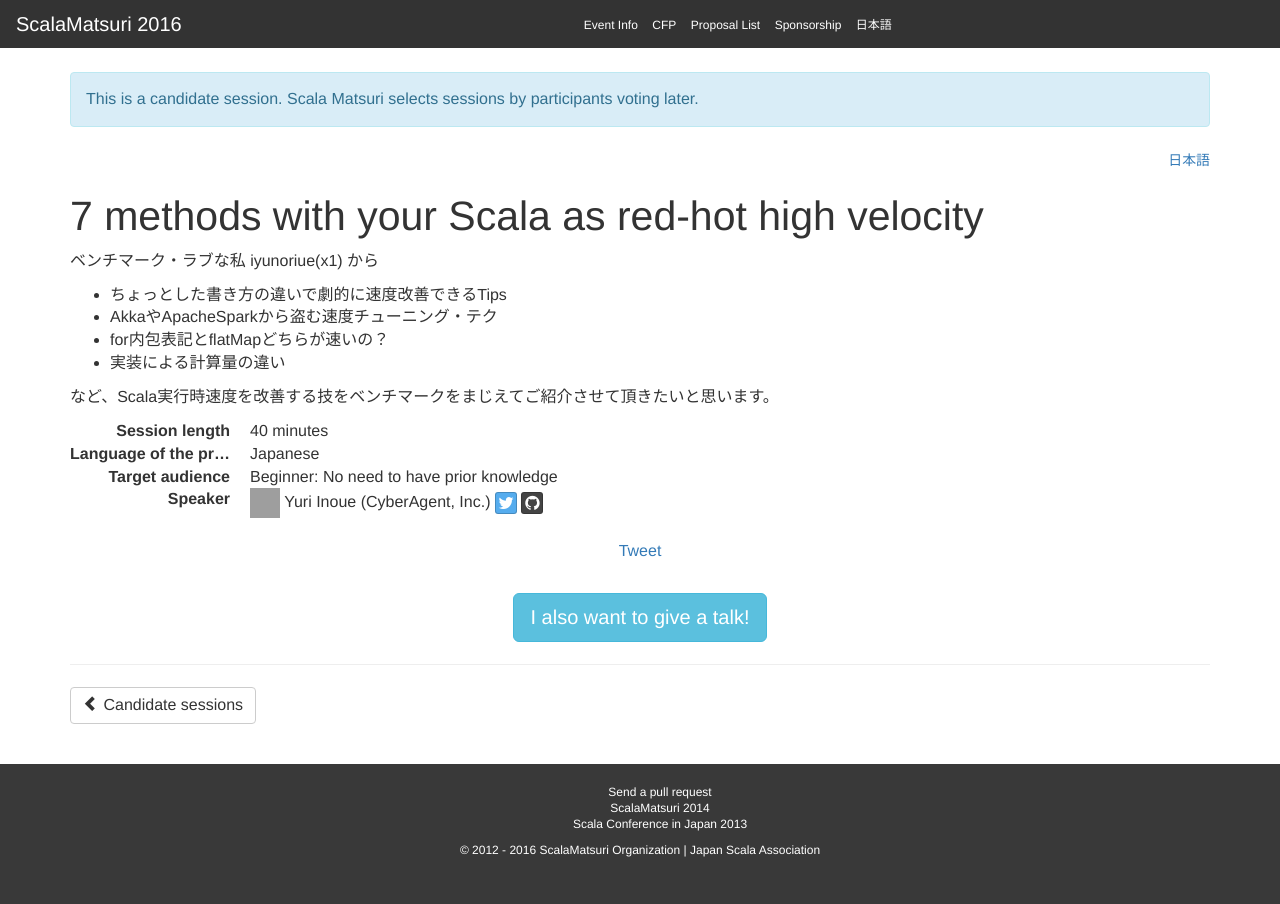
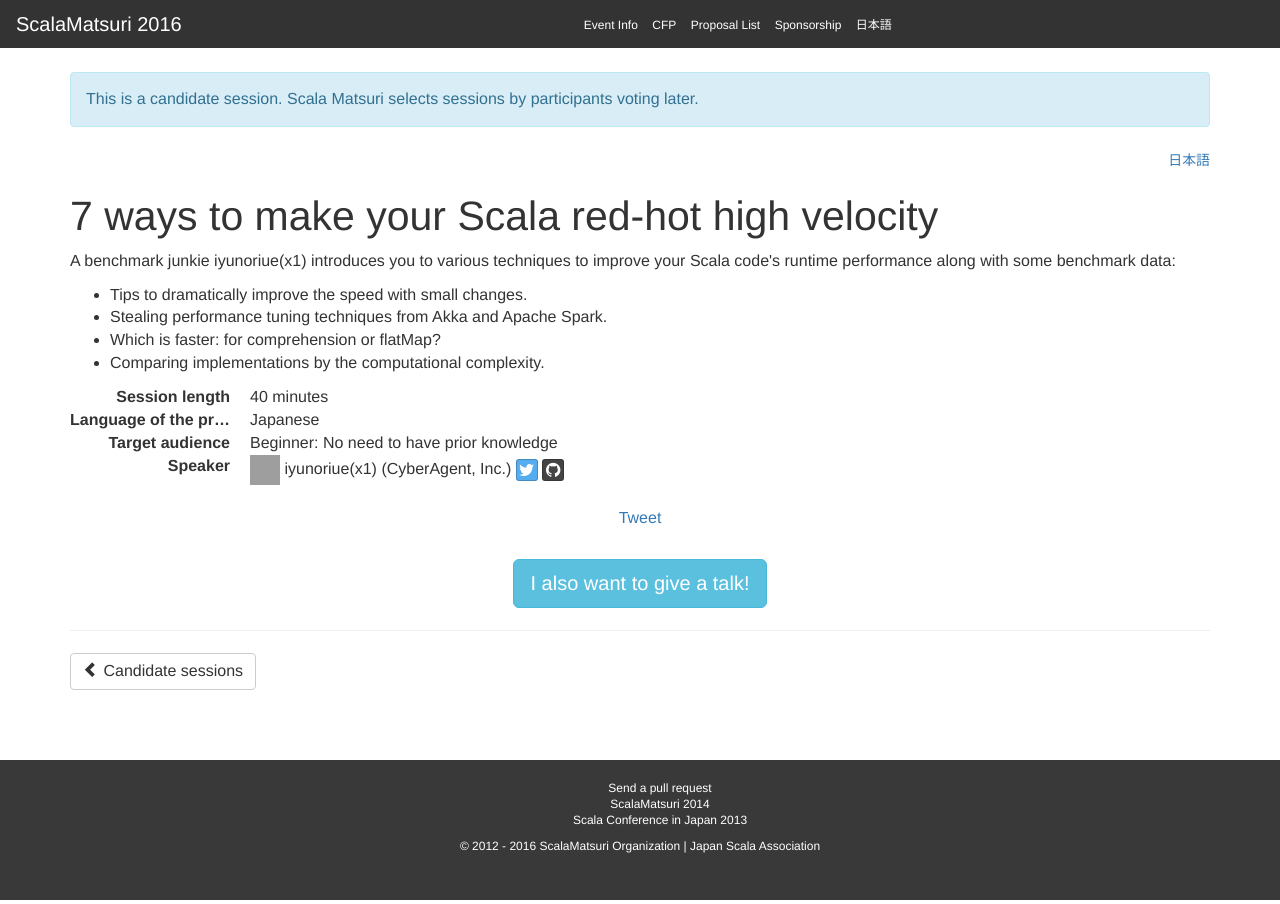
Before and after one commit to scalajp/2016.scalamatsuri.org, a Jekyll site: the page built from _candidates_en/YuriInoue_1.html, in a window 1280 px wide. Built offline with Jekyll 4.4.1, drawn with Linux system fonts in a browser that asks for light colours; nearby versions of some CDN libraries; comment, search, counter and statistics services are not loaded; grey boxes are pictures that could not be loaded.

Commit message:
Translates YuriInoue_1.html

```diff
--- a/_candidates_en/YuriInoue_1.html
+++ b/_candidates_en/YuriInoue_1.html
@@ -1,6 +1,6 @@
 ---
-name: Yuri Inoue
-title: 7 methods with your Scala as red-hot high velocity
+name: iyunoriue(x1)
+title: 7 ways to make your Scala red-hot high velocity
 length: 40
 audience: Beginner
 language: Japanese
@@ -9,11 +9,11 @@ github: x1-
 icon: https://pbs.twimg.com/profile_images/530298842156003328/10bY4mf8_400x400.png
 organization: CyberAgent, Inc.
 ---
-<p>ベンチマーク・ラブな私 iyunoriue(x1) から</p>
+<p>A benchmark junkie iyunoriue(x1) introduces you to various techniques
+to improve your Scala code's runtime performance along with some benchmark data:</p>
 <ul>
-<li>ちょっとした書き方の違いで劇的に速度改善できるTips</li>
-<li>AkkaやApacheSparkから盗む速度チューニング・テク</li>
-<li>for内包表記とflatMapどちらが速いの？</li>
-<li>実装による計算量の違い</li>
+<li>Tips to dramatically improve the speed with small changes.</li>
+<li>Stealing performance tuning techniques from Akka and Apache Spark.</li>
+<li>Which is faster: for comprehension or flatMap?</li>
+<li>Comparing implementations by the computational complexity.</li>
 </ul>
-<p>など、Scala実行時速度を改善する技をベンチマークをまじえてご紹介させて頂きたいと思います。</p>
```
